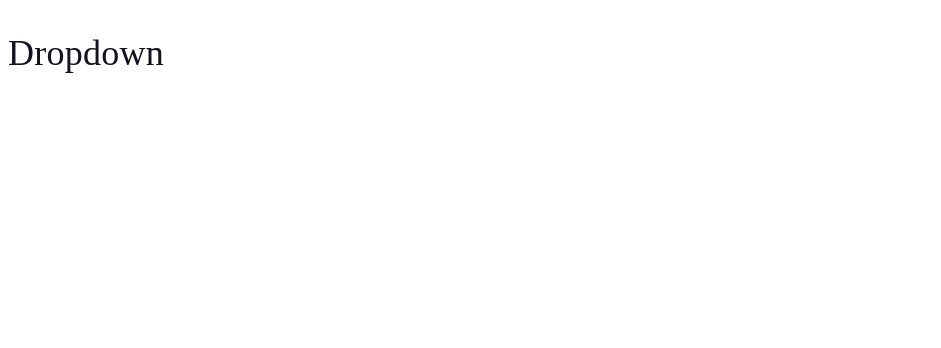
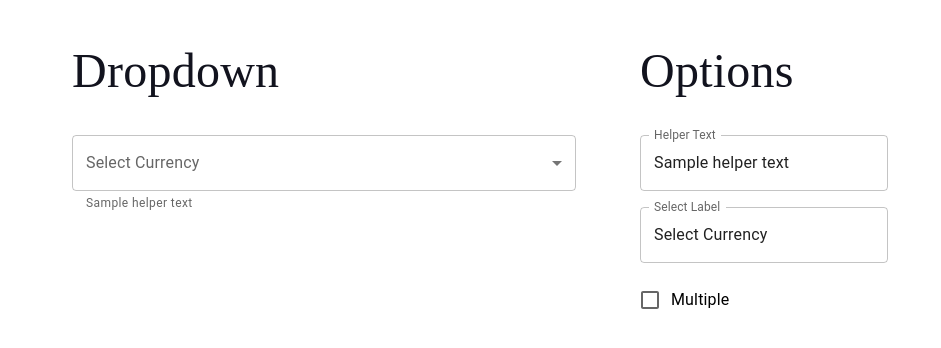
Before and after one commit to devlargs/material-dropdown, a Next.js app: page / in a window 1280 px wide. Shown: the top 348 px of the page, without its empty margins (0-941 px from the left). Built offline with nearby package versions, Linux system fonts and the light colour scheme.

Commit message:
added dropdown component

```diff
--- a/components/Dropdown/Dropdown.tsx
+++ b/components/Dropdown/Dropdown.tsx
@@ -1,11 +1,45 @@
-import { FC } from 'react';
-import { HeadingTitle } from 'styles/typography';
+import TextField from '@mui/material/TextField';
+import MenuItem from '@mui/material/MenuItem';
+import { FC, ReactNode } from 'react';
+import * as React from 'react';
+import { SelectChangeEvent } from '@mui/material';
 
-const Dropdown: FC = () => {
+type DropdownProps = {
+  data: Array<{
+    value: string;
+    label: string;
+  }>;
+  helperText?: string;
+  label?: string;
+  type?: 'error' | 'success';
+  multiple?: boolean;
+  onChange: ((event: SelectChangeEvent<unknown>, child: ReactNode) => void) | undefined;
+  value: string | string[];
+};
+
+const Dropdown: FC<DropdownProps> = ({ data, helperText, label, type, multiple, value, onChange }) => {
   return (
-    <>
-      <HeadingTitle>Dropdown</HeadingTitle>
-    </>
+    <TextField
+      select
+      label={label}
+      helperText={helperText}
+      fullWidth
+      value={value}
+      SelectProps={{
+        onChange,
+        multiple: multiple || false,
+      }}
+      {...(type && {
+        color: type,
+        focused: true,
+      })}
+    >
+      {data.map((option) => (
+        <MenuItem key={option.value} value={option.value}>
+          {option.label}
+        </MenuItem>
+      ))}
+    </TextField>
   );
 };
 
--- /dev/null
+++ b/components/Dropdown/constants.ts
@@ -0,0 +1,22 @@
+export const CURRENCIES = [
+  {
+    value: 'USD',
+    label: '$ (Dollar)',
+  },
+  {
+    value: 'EUR',
+    label: '€ (Euro)',
+  },
+  {
+    value: 'BTC',
+    label: '฿ (Bitcoin)',
+  },
+  {
+    value: 'JPY',
+    label: '¥ (Yen)',
+  },
+  {
+    value: 'PHP',
+    label: '₱ (Peso)',
+  },
+];
--- a/pages/index.tsx
+++ b/pages/index.tsx
@@ -1,6 +1,69 @@
 import Dropdown from '@components/Dropdown';
-import { FC } from 'react';
+import { Box, Checkbox, TextField } from '@mui/material';
+import { FC, useState } from 'react';
+import { HeroHeadingTitle } from 'styles/typography';
+import FormControlLabel from '@mui/material/FormControlLabel';
+import { CURRENCIES } from '@components/Dropdown/constants';
 
-const Home: FC = () => <Dropdown />;
+const Home: FC = () => {
+  const [multiple, setMultiple] = useState(false);
+  const [value, setValue] = useState<string | string[]>('');
+  const [helper, setHelper] = useState('Sample helper text');
+  const [label, setLabel] = useState('Select Currency');
+
+  const onChange = (event): void => {
+    const temp = event.target.value;
+
+    if (multiple) {
+      if (value.includes(temp)) {
+        setValue((items: string[]) => {
+          return items.filter((item) => item !== temp);
+        });
+      } else {
+        setValue((prev) => [...prev, ...temp]);
+      }
+    }
+
+    setValue(temp);
+  };
+
+  return (
+    <>
+      <Box display="flex" px={8}>
+        <Box width="50%">
+          <HeroHeadingTitle>Dropdown</HeroHeadingTitle>
+          <Dropdown
+            data={CURRENCIES}
+            onChange={onChange}
+            multiple={multiple}
+            value={value}
+            helperText={helper}
+            label={label}
+          />
+        </Box>
+        <Box width="50%" px={8}>
+          <HeroHeadingTitle>Options</HeroHeadingTitle>
+
+          <TextField label="Helper Text" value={helper} onChange={(e): void => setHelper(e.target.value)} />
+          <Box mt={2} />
+          <TextField label="Select Label" value={label} onChange={(e): void => setLabel(e.target.value)} />
+          <Box mt={2} />
+          <FormControlLabel
+            control={
+              <Checkbox
+                checked={multiple}
+                onChange={(e): void => {
+                  setValue(e.target.checked ? [] : '');
+                  setMultiple(e.target.checked);
+                }}
+              />
+            }
+            label="Multiple"
+          />
+        </Box>
+      </Box>
+    </>
+  );
+};
 
 export default Home;
--- a/tsconfig.json
+++ b/tsconfig.json
@@ -18,7 +18,8 @@
     "isolatedModules": true,
     "jsx": "preserve",
     "strictNullChecks": true,
-    "incremental": true
+    "incremental": true,
+    "downlevelIteration": true
   },
   "include": ["next-env.d.ts", "**/*.ts", "**/*.tsx"],
   "exclude": ["node_modules"]
```
